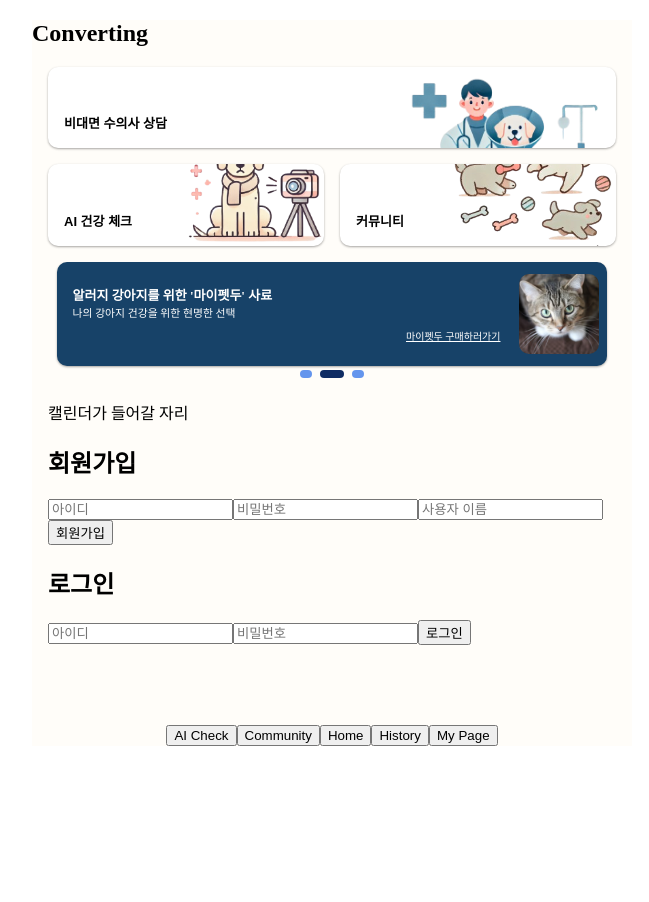
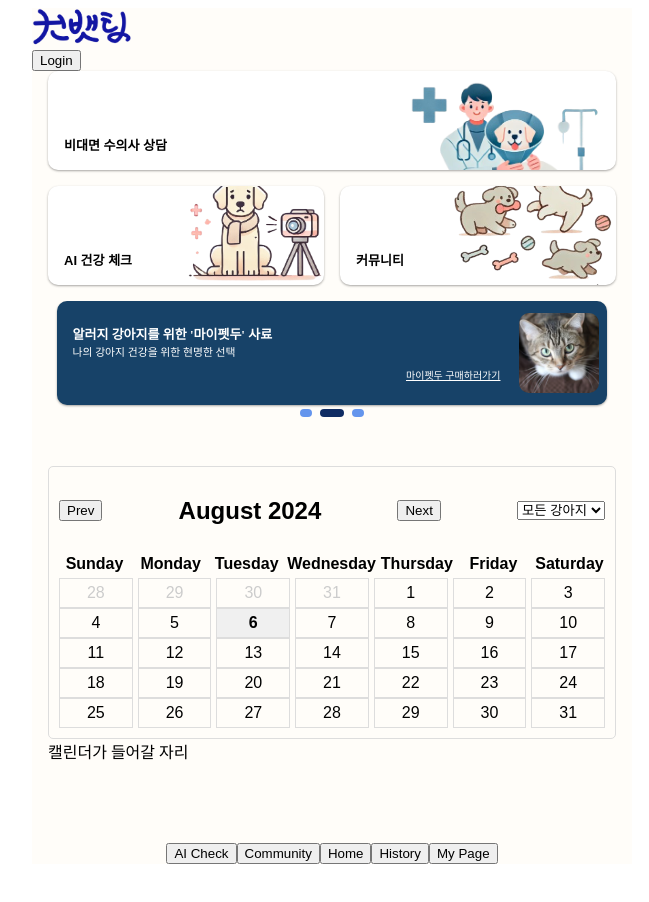
Before and after one commit to ConVeting/TEST_FE, a React (Create React App) app: page /Home in a window 1280 px wide. Shown: the top 902 px of the page, without its empty margins (308-957 px from the left). Before the commit the page ends 826 px from the top, so only its background shows below. Built offline with nearby package versions, Linux system fonts and the light colour scheme; the HTML template or start-up script is replaced by a standard one.

Commit message:
로그인, 회원가입 대략 완료

```diff
--- a/db.json
+++ b/db.json
@@ -9,6 +9,11 @@
       "id": "ting77",
       "name_user": "김레빗",
       "password": "1234"
+    },
+    {
+      "id": "a",
+      "name_user": "a",
+      "password": "a"
     }
   ]
 }
--- a/src/App.jsx
+++ b/src/App.jsx
@@ -3,11 +3,15 @@ import { Routes, Route, useNavigate, Link } from 'react-router-dom';
 import "./App.css";
 import { useUser, UserProvider } from './User_Context';
 
+//앱 헤더 푸터
 import App_header from './app_header.jsx';
 import App_footer from './app_footer.jsx';
+//로그인 회원가입
+import LoginForm from './Jiwon_Login/Login_test.jsx';
+import SignUpForm from './Jiwon_Login/Sign_up.jsx';
+//푸터 항목
 import Home from './Home.jsx';
 import Talk_main from './Talk/talk_main.jsx';
-import LoginForm from './Jiwon_Login/Login_test.jsx';
 import Blog_skin from './Blog/blog_skin.jsx';
 import Blog_eye from './Blog/blog_eye.jsx';
 import Blog_write from './Blog/blog_write.jsx';
@@ -22,13 +26,20 @@ class App extends React.Component {
         <div className='frame'>
           <App_header />
           <Routes>
+            {/* 로그인 회원가입 */}
+            <Route path='/Login/login' element={<LoginForm/>} />
+            <Route path='/Login/signup' element={<SignUpForm/>} />
+            {/* 홈 */}
             <Route path='/Home' element={<Home />} />
+            {/* 수의사 상담 */}
             <Route path='/Talk/talk_main' element={<Talk_main />} />
+            {/* AI 진단 */}
             <Route path='/Ai/ai_main' element={<Ai_main />} />
-            <Route path='/Login/login' element={<LoginForm/>} />
+            {/* 게시판 */}
             <Route path='/Blog/blog_skin' element={<Blog_skin />} />
             <Route path='/Blog/blog_eye' element={<Blog_eye />} />
             <Route path='/Blog/blog_write' element={<Blog_write />} />
+            {/* 마이페이지 */}
             <Route path='/Info/info_pet' element={<Info_pet />} />
             <Route path='/Info/info_record' element={<Info_record />} />
           </Routes>
--- a/src/Home.jsx
+++ b/src/Home.jsx
@@ -4,6 +4,7 @@ import "./App.css";
 import"./flex.css";
 import Carousel from './Jiwon_compo/carousel';
 import { useNavigationHandlers } from './Navigate';
+
 //회원가입, 로그인 test
 import SignUpForm from './Jiwon_Login/Sign_up';
 import LoginForm from './Jiwon_Login/Login_test';
@@ -33,16 +34,16 @@ export default function Home() {
           <Carousel/>
         </div>
         <div className='item_long'>
-          {/* <CalendarApp/> */}
+          <CalendarApp/>
           캘린더가 들어갈 자리
-          {user ? (
+          {/* {user ? (
             <UserProfile/>
           ) : (
             <div>
               <SignUpForm />
               <LoginForm/>
             </div>
-          )}
+          )} */}
         </div>
       </div>
     </div>
--- a/src/Jiwon_Login/Login_test.jsx
+++ b/src/Jiwon_Login/Login_test.jsx
@@ -3,7 +3,7 @@ import axios from 'axios';
 import { useUser } from '../User_Context'; // UserContext에서 useUser 훅을 가져옵니다.
 import { useNavigate } from 'react-router-dom'; // 로그인 후 페이지 이동을 위해 사용합니다.
 import { InputField_id_login, InputField_pwd_login } from '../Jiwon_compo/Form_compo/login_input';
-import { Button_submit } from '../Jiwon_compo/Form_compo/button_submit';
+import { Button_submit, Button_Signup } from '../Jiwon_compo/Form_compo/button_submit';
 
 const LoginForm = () => {
   const [id, setId] = useState('');
@@ -42,6 +42,7 @@ const LoginForm = () => {
           onChange={(e) => setPassword(e.target.value)}
         />
         <Button_submit text="로그인"/>
+        <Button_Signup/>
       </form>
       {message && <p>{message}</p>}
     </div>
--- a/src/Jiwon_Login/Sign_up.jsx
+++ b/src/Jiwon_Login/Sign_up.jsx
@@ -1,7 +1,7 @@
 import React, { useState } from 'react';
 import axios from 'axios';
 import { InputField, InputField_id_login, InputField_pwd_login } from '../Jiwon_compo/Form_compo/login_input';
-import { Button_submit } from '../Jiwon_compo/Form_compo/button_submit';
+import { Button_submit, Button_Login } from '../Jiwon_compo/Form_compo/button_submit';
 
 const SignUpForm = () => {
     const [id, setIdUser] = useState(''); //유저 id (중복 없게 할 예정)
@@ -80,6 +80,7 @@ const SignUpForm = () => {
               placeholder="사용자 이름"
             />
             <Button_submit text="회원가입"/>
+            <Button_Login/>
           </form>
           {message && <p>{message}</p>}
         </div>
--- a/src/Jiwon_compo/Form_compo/button_submit.jsx
+++ b/src/Jiwon_compo/Form_compo/button_submit.jsx
@@ -1,4 +1,6 @@
 import React from 'react';
+import { useNavigationHandlers } from '../../Navigate';
+import { useUser } from '../../User_Context';
 
 // 제출 버튼
 const Button_submit = ({text}) => {
@@ -7,5 +9,49 @@ const Button_submit = ({text}) => {
   );
 };
 
+//로그인으로 이동하는 버튼
+const Button_Login = () => {
+  const {  move_mypage, move_login, move_signup  } = useNavigationHandlers();
+  return (
+    <button className="btn_login" onClick={move_login}>Login</button>
+  )
+}
 
-export { Button_submit };
+//회원가입으로 이동하는 버튼
+const Button_Signup = () => {
+  const { move_signup  } = useNavigationHandlers();
+  return (
+    <button className="btn_login" onClick={move_signup}>Sign Up</button>
+  )
+}
+
+//로그아웃하고 home으로 이동하는 버튼
+const Button_Logout = () => {
+  const { user, logout } = useUser();
+  const {  move_home  } = useNavigationHandlers();
+    //동시에 호출하기 위함
+  function handleLogoutAndMoveHome() {
+    logout(); // 로그아웃 함수 호출
+    move_home(); // 홈으로 이동하는 함수 호출
+  }
+  return (
+    <button className="btn_login" onClick={handleLogoutAndMoveHome }>Logout</button>
+  )
+}
+
+const Button_Loginstate = () => {
+  const { user, logout } = useUser();
+  return(
+    <div>
+      {user ? (
+          <div>
+            {user.name_user}
+            <Button_Logout/>
+          </div>
+          ) : (
+            <Button_Login/>
+          )}
+    </div>
+  )
+}
+export { Button_submit, Button_Login, Button_Signup, Button_Logout, Button_Loginstate };
--- a/src/Navigate.jsx
+++ b/src/Navigate.jsx
@@ -5,11 +5,15 @@ export function useNavigationHandlers() {
     // 나비게이트 간결화
     const navigate = useNavigate();
 
+    //footer 링크들
     const move_talk_main = () => navigate('/Talk/talk_main');
     const move_ai_main = () => navigate('/Ai/ai_main');
     const move_blog_skin = () => navigate('/Blog/blog_skin');
     const move_home = () => navigate('/Home');
     const move_mypage = () => navigate('/Info/info_pet');
+    //로그인, 회원가입
+    const move_login = () => navigate('/Login/login');
+    const move_signup = () => navigate('/Login/signup');
 
-    return { move_talk_main, move_ai_main, move_blog_skin, move_home, move_mypage };
+    return { move_talk_main, move_ai_main, move_blog_skin, move_home, move_mypage, move_login, move_signup };
 }
--- a/src/User_Context.js
+++ b/src/User_Context.js
@@ -1,4 +1,4 @@
-// UserContext.js
+//전역으로 상태를 관리하기 위함 (로그인 여부)
 import React, { createContext, useState, useContext } from 'react';
 
 const UserContext = createContext();
--- a/src/app_header.jsx
+++ b/src/app_header.jsx
@@ -2,11 +2,20 @@ import React from 'react';
 import { Routes, Route, useNavigate, Link } from 'react-router-dom';
 import "./App.css";
 import { useUser } from './User_Context';
-
+import Logo from './Image/Logo.png'
+import { Button_Loginstate } from './Jiwon_compo/Form_compo/button_submit';
 export default function App_header(){
   return (
     <div className='frame'>
-      <h2> Converting </h2>
+      <img src={Logo} alt="컨벳팅"
+        style={{
+          maxWidth: '100px',
+          width: '25%',
+          height: 'auto' // 비율 유지
+        }}
+      />
+      <Button_Loginstate/>
+
     </div>
   );
 }
```
Also changed, not shown: public/img/Logo.png (added), src/Image/Logo.png (added).
